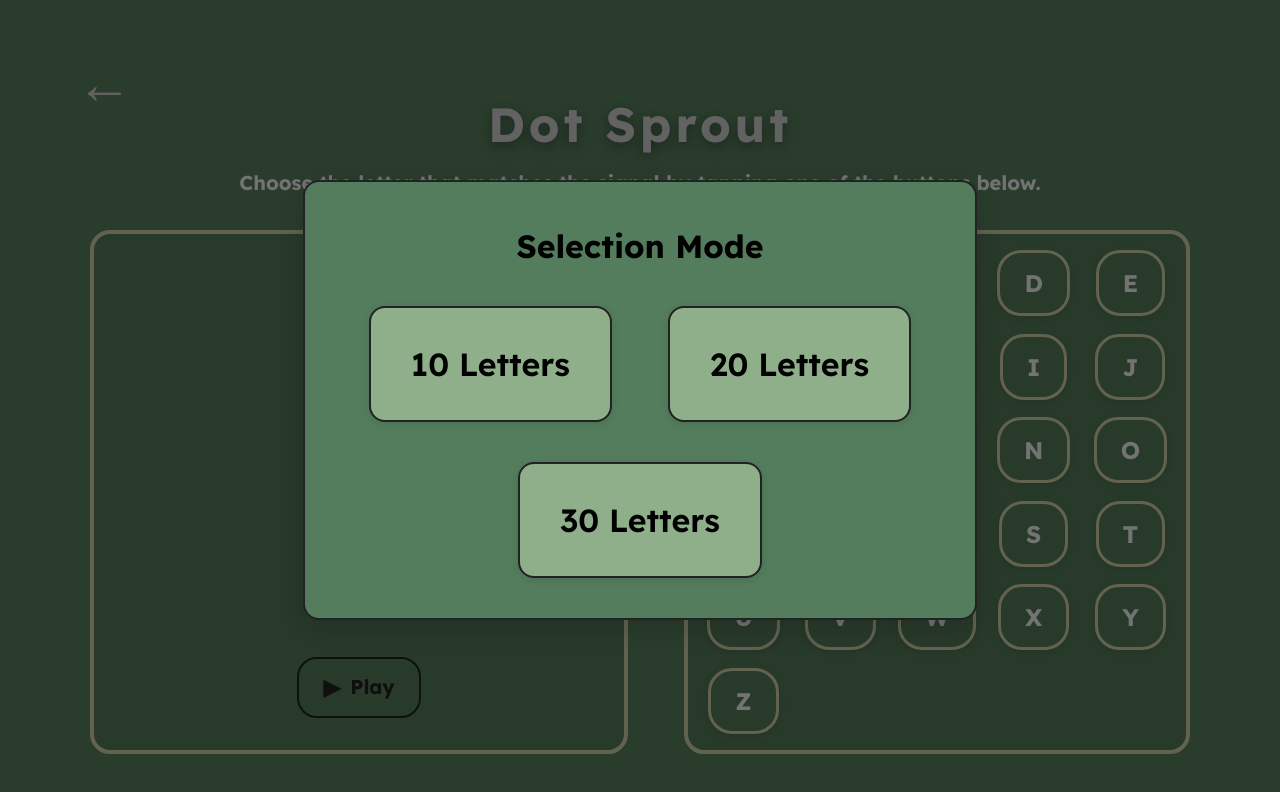
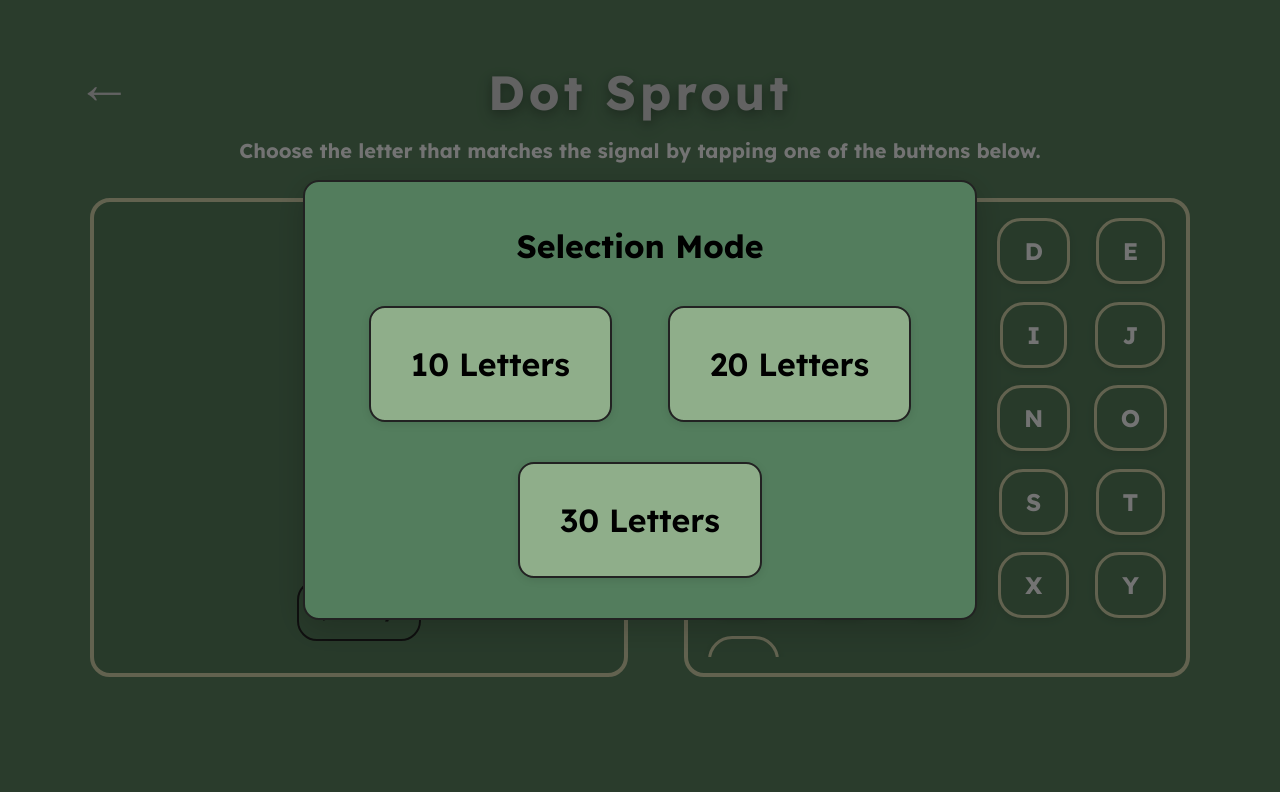
Before and after one commit to LanceAntor/EchoDots, a React (Vite) app in the folder EchoDots/: page /DotSprout in a window 1280 px wide. Shown: the top 792 px of the page. Built offline with nearby package versions, Linux system fonts and the light colour scheme.

Commit message:
Make the available choices scrollable

```diff
--- a/EchoDots/src/Levels/DotSprout/DotSprout.module.css
+++ b/EchoDots/src/Levels/DotSprout/DotSprout.module.css
@@ -74,12 +74,6 @@
   font-family: 'Lexend', sans-serif;
   overflow: hidden;
 }
-.container {
-  /* ...existing code... */
-  height: 100%;
-  max-height: calc(100vh - 8rem);
-  overflow: hidden;
-}
 .backArrow {
   position: absolute;
   top: 2rem;
@@ -101,7 +95,7 @@
   color: #d9d9d9;
   font-size: 3rem;
   font-weight: bold;
-  margin-top: 3.5rem;
+  margin-top: 1.5rem;
   margin-bottom: 0.5rem;
   text-align: center;
   letter-spacing: 0.08em;
@@ -135,7 +129,7 @@
   background: rgba(0,0,0,0.04);
   box-sizing: border-box;
   justify-content: flex-start;
-  height: 100%;
+  height: 90%;
   overflow: hidden;
 }
 .morseBoxInner {
@@ -225,7 +219,7 @@
   background: rgba(0,0,0,0.04);
   box-sizing: border-box;
   justify-content: flex-start;
-  height: 100%;
+  height: 90%;
   overflow: hidden;
 }
 .lettersGrid {
@@ -234,6 +228,13 @@
   gap: 1.1rem;
   width: 100%;
   justify-items: center;
+  max-height: 100%;
+  overflow-y: auto;
+  padding-bottom: 0.5rem;
+  scrollbar-width: none; /* Firefox */
+}
+.lettersGrid::-webkit-scrollbar {
+  display: none; /* Chrome, Safari */
 }
 .letterBtn {
   font-size: 1.5rem;
```
